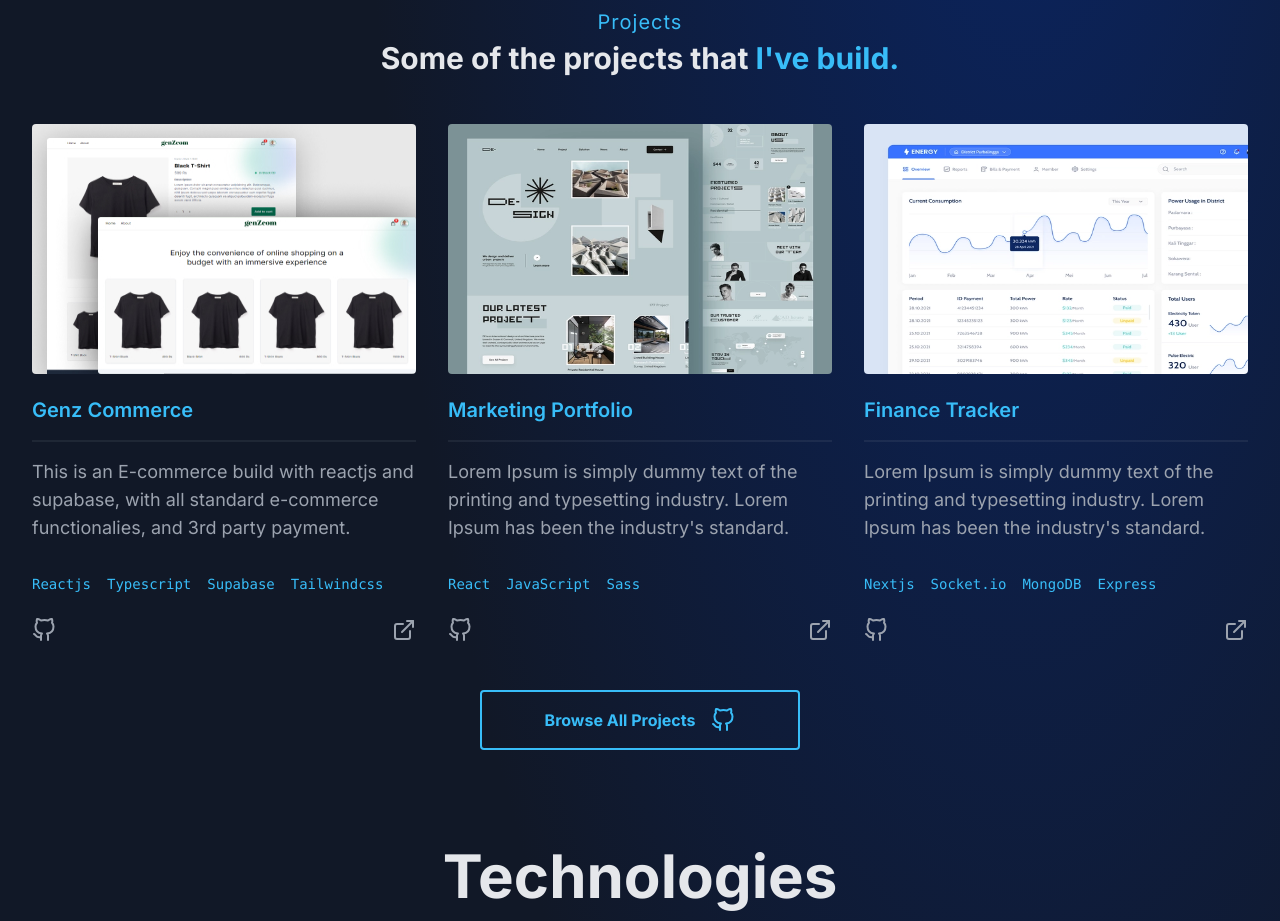
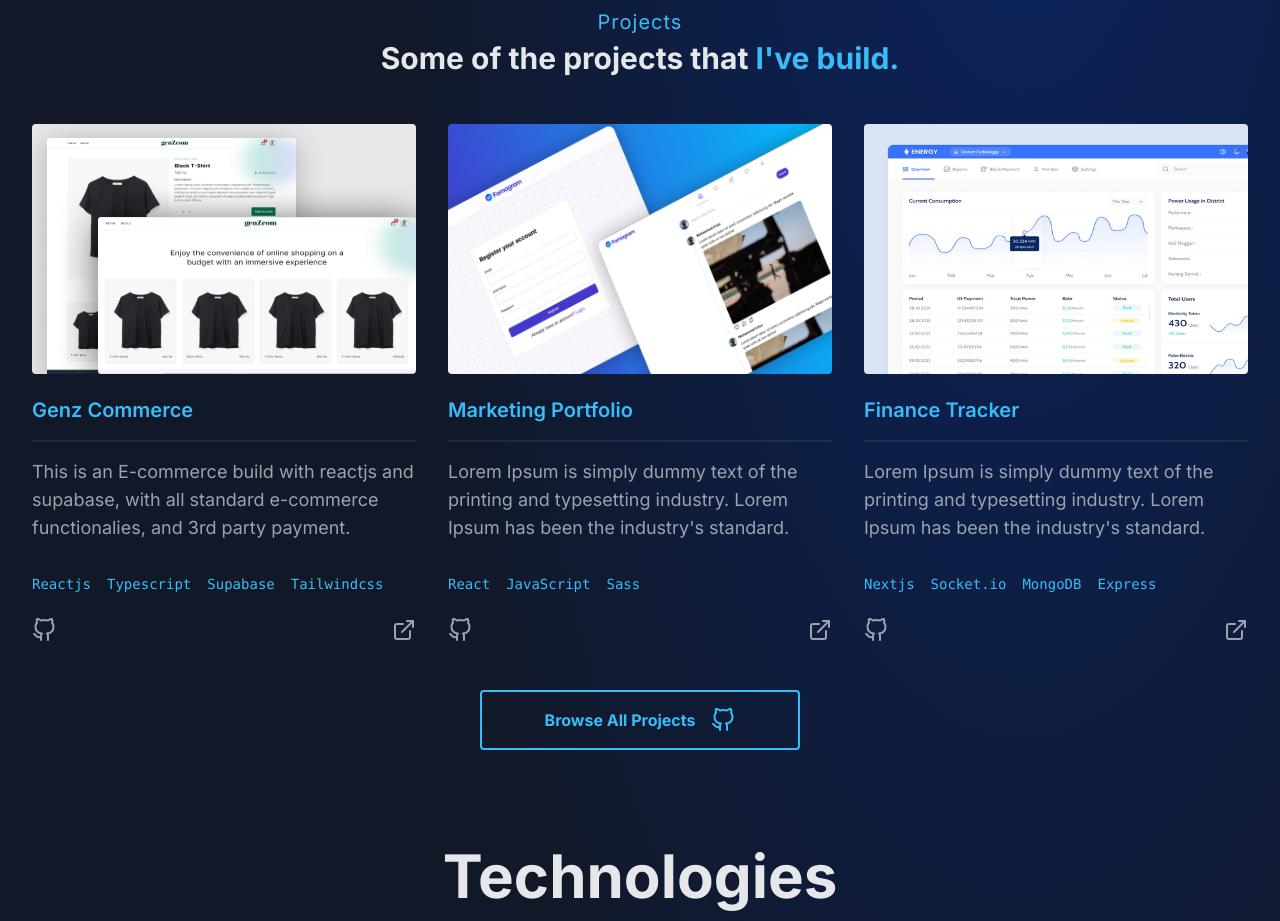
Before and after one commit to Irtiza751/my-portfolio, a Next.js app: page / in a window 1280 px wide. Shown: the part 820-1741 px from the top of the page. Built offline with nearby package versions, Linux system fonts and the light colour scheme.

Commit message:
Update data.js

```diff
--- a/components/data.js
+++ b/components/data.js
@@ -11,7 +11,7 @@ export const projects = [
   {
     title: 'Marketing Portfolio',
     description: "Lorem Ipsum is simply dummy text of the printing and typesetting industry. Lorem Ipsum has been the industry's standard.",
-    image: '/proj2.webp',
+    image: '/proj2.jpg',
     tags: ['React', 'JavaScript', 'Sass'],
     source: 'https://github.com/Irtiza751/',
     visit: '#',
```
